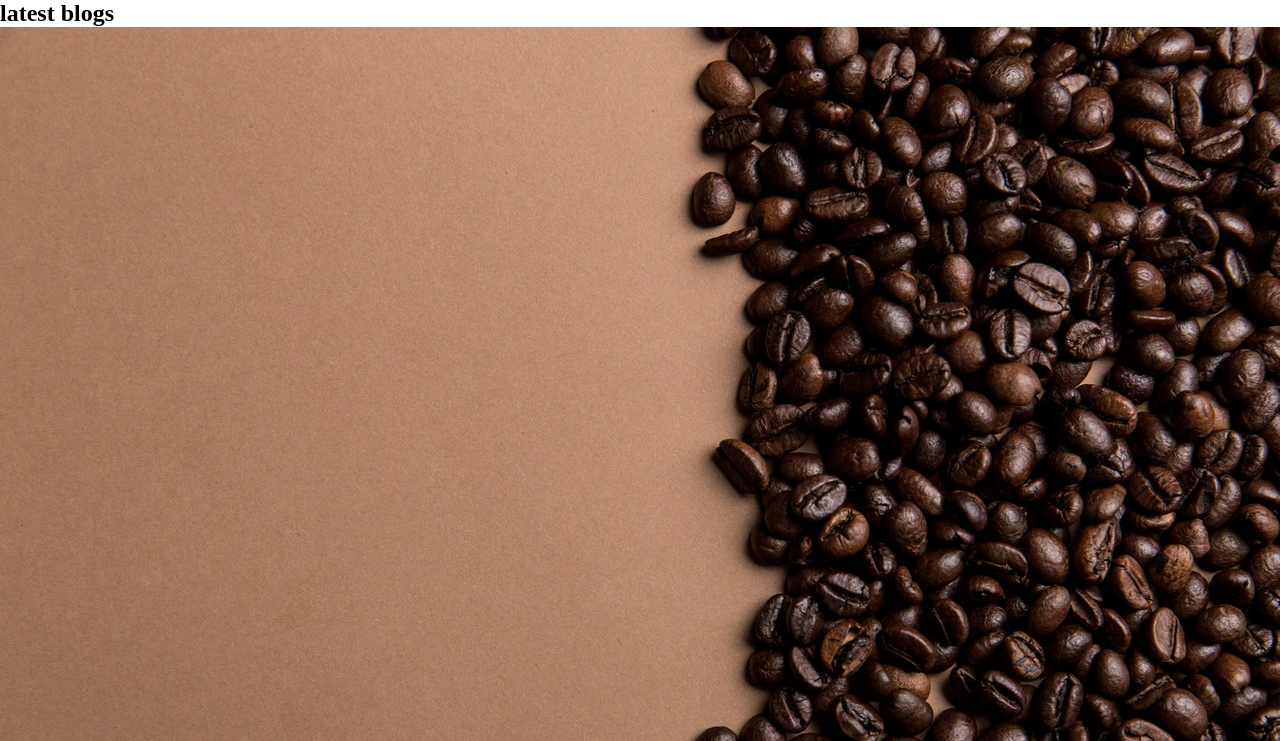
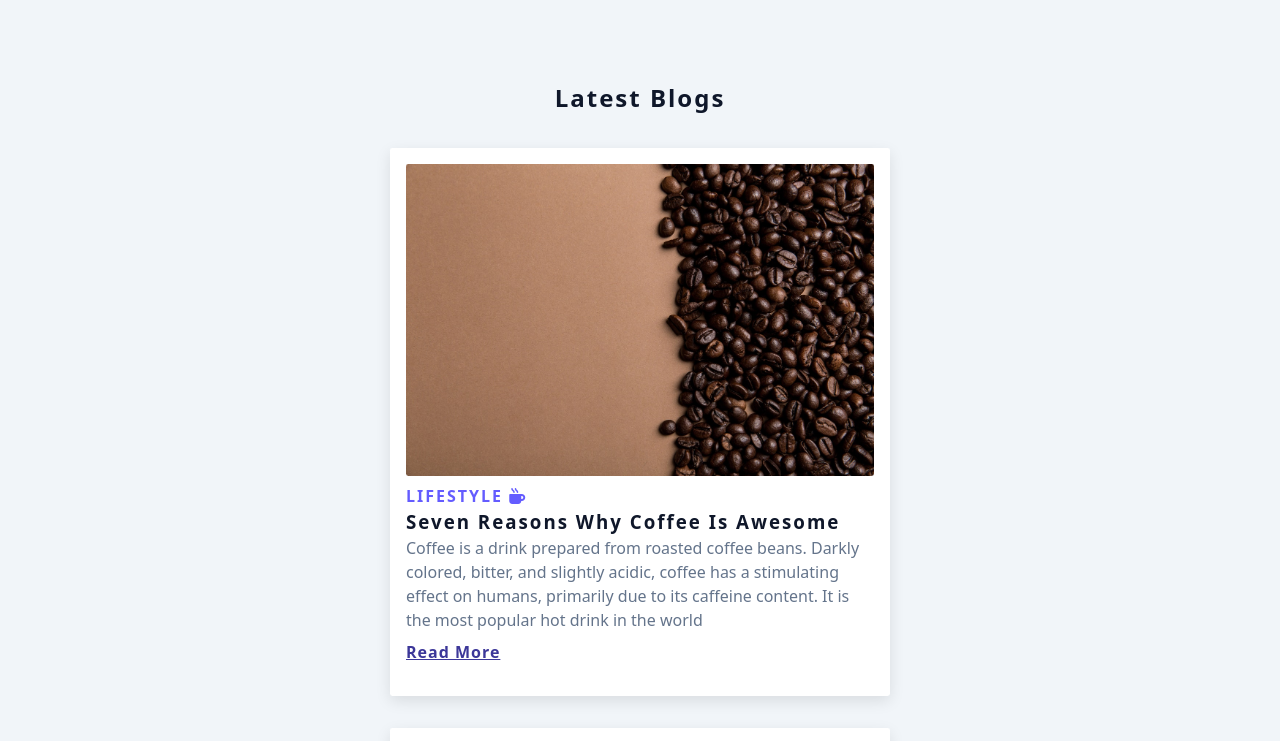
Before and after one commit to smajaas/CSS-Proj-Part3, a plain HTML site: page CSS Projects/01-Cards project/index.html in a window 1280 px wide. Shown: the top 741 px of the page. Drawn offline with Linux system fonts and the light colour scheme.

Commit message:
project completed

```diff
--- a/CSS Projects/01-Cards project/index.html
+++ b/CSS Projects/01-Cards project/index.html
@@ -20,7 +20,7 @@
     <!-- blog section -->
     <section class="blogs">
       <!-- section title -->
-      <div class="class-title">
+      <div class="section-title">
         <h2>latest blogs</h2>
       </div>
       <!-- end of section title -->
@@ -28,7 +28,7 @@
       <div class="blogs-center">
         <!-- first blog -->
         <article class="blog">
-          <img src="./coffee.jpg" alt="coffee" class="blog-img" />
+          <img src="./coffee.jpg" alt="coffee" class="img blog-img" />
           <!-- blog content -->
           <div class="blog-content">
             <span>lifestyle <i class="fa-solid fa-mug-hot"></i></span>
@@ -42,7 +42,7 @@
         <!-- end of first blog -->
         <!-- second blog -->
         <article class="blog">
-          <img src="./fashion.jpg" alt="fashion" class="blog-img" />
+          <img src="./fashion.jpg" alt="fashion" class="img blog-img" />
           <!-- blog content -->
           <div class="blog-content">
             <span>fashion  <i class="fa-solid fa-shirt"></i></i></span>
--- a/CSS Projects/01-Cards project/main.css
+++ b/CSS Projects/01-Cards project/main.css
@@ -16,10 +16,90 @@
   --white: #fff;
   --letter-spacing: 2px;
   --border-radius: 0.15rem;
-  --shadow-light: 0 5px 15px rgba(0, 0, 0, 0.2);
+  --shadow-light: 0px 5px 15px rgba(0, 0, 0, 0.1);
+  --shadow-dark: 0 5px 15px rgba(0, 0, 0, 0.2);
   --transition: 0.3s ease-in-out all;
 }
 
-img {
+body {
+  font-family: system-ui, -apple-system, BlinkMacSystemFont, 'Segoe UI', Roboto,
+    Oxygen, Ubuntu, Cantarell, 'Open Sans', 'Helvetica Neue', sans-serif;
+  line-height: 1.5;
+  background: var(--grey-light);
+  color: var(--grey-dark);
+}
+
+.img {
   width: 100%;
+  display: block;
+  object-fit: cover;
 }
+
+/* img {
+  width: 100%;
+  display: block;
+  object-fit: cover;
+} */
+
+.blogs {
+  padding: 5rem 0;
+}
+
+.section-title {
+  text-align: center;
+  text-transform: capitalize;
+  letter-spacing: var(--letter-spacing);
+  margin-bottom: 2rem;
+}
+
+.blogs-center {
+  width: var(--fluid-width);
+  max-width: var(--max-width);
+  margin: 0 auto;
+  /* temp */
+  max-width: 500px;
+}
+
+.blog {
+  background: var(--white);
+  padding: 1rem;
+  border-radius: var(--border-radius);
+  box-shadow: var(--shadow-light);
+  transition: var(--transition);
+  margin-bottom: 2rem;
+}
+.blog:hover {
+  box-shadow: var(--shadow-dark);
+}
+
+.blog-img {
+  border-radius: var(--border-radius);
+  margin-bottom: 0.5rem;
+}
+
+.blog-content {
+  padding-bottom: 1rem;
+}
+
+.blog-content span {
+  text-transform: uppercase;
+  color: var(--primary);
+  letter-spacing: var(--letter-spacing);
+  font-weight: bold;
+}
+
+.blog-content h3 {
+  text-transform: capitalize;
+  letter-spacing: var(--letter-spacing);
+}
+.blog-content p {
+  color: var(--grey);
+  margin-bottom: 0.5rem;
+}
+.blog-content a {
+  text-transform: capitalize;
+  color: var(--primary-dark);
+  letter-spacing: 1px;
+  /* text-decoration: none; */
+  font-weight: 600;
+}
```
